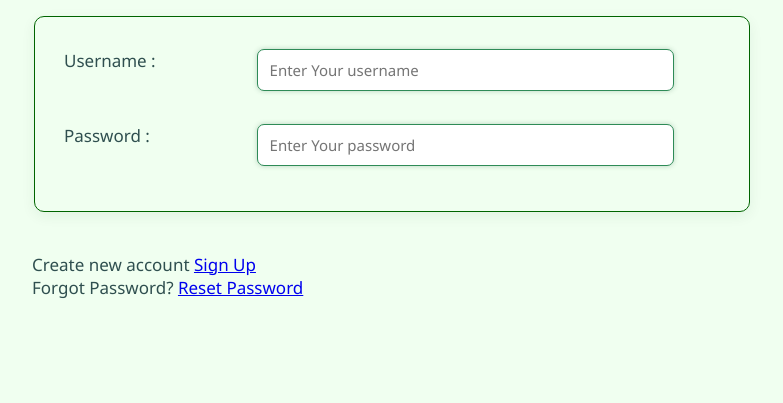
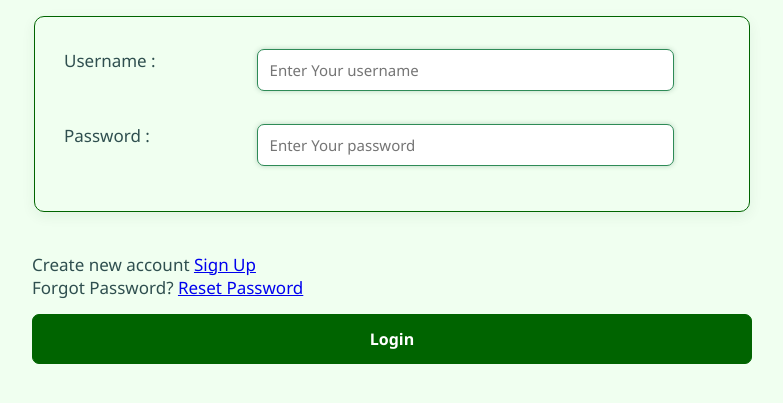
Before and after one commit to ShovanMondal1910/WebTech_Project_Fall2026-27_GroupNumber-1-, a PHP site: page /customer/CustomerLogin.html in a window 1280 px wide. Shown: the part 291-694 px from the top of the page, without its empty margins (248-1031 px from the left). Run offline with PHP 8.4, Linux system fonts and the light colour scheme.

Commit message:
feat: enhance customer login form with submit button and reset password link

```diff
--- a/app/Views/customer/CustomerLogin.html
+++ b/app/Views/customer/CustomerLogin.html
@@ -39,3 +39,9 @@
                 <br>
                 <label for="forgotPassword">Forgot Password? </a></label>
                 <label for ="resetPassword"><a href="CustomerResetPassword.html">Reset Password</a></label>
+
+                <div class="button-group">
+                <input type="submit" id="submit" value="Login">
+
+            </div>
+        </form>
```
Also changed, not shown: app/Views/design/css/CustomerStyle.css (line endings or trailing spaces).
